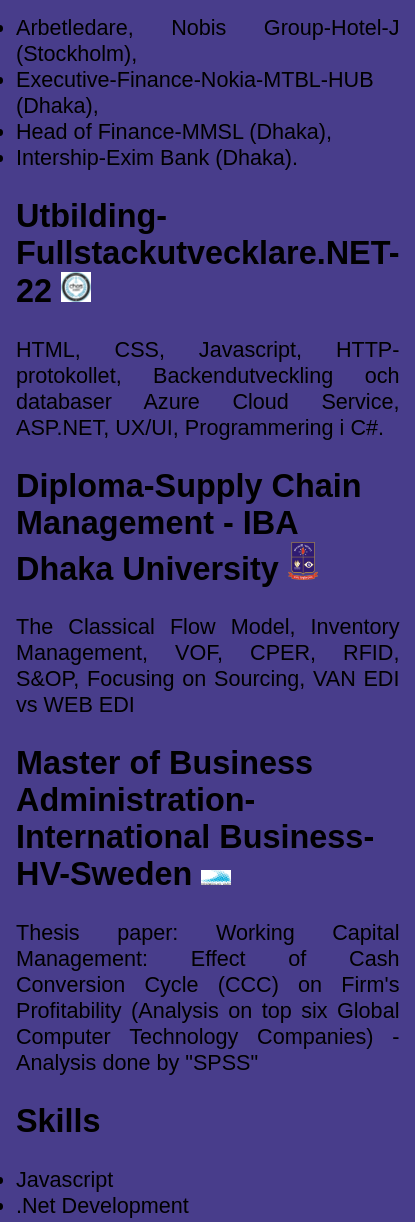
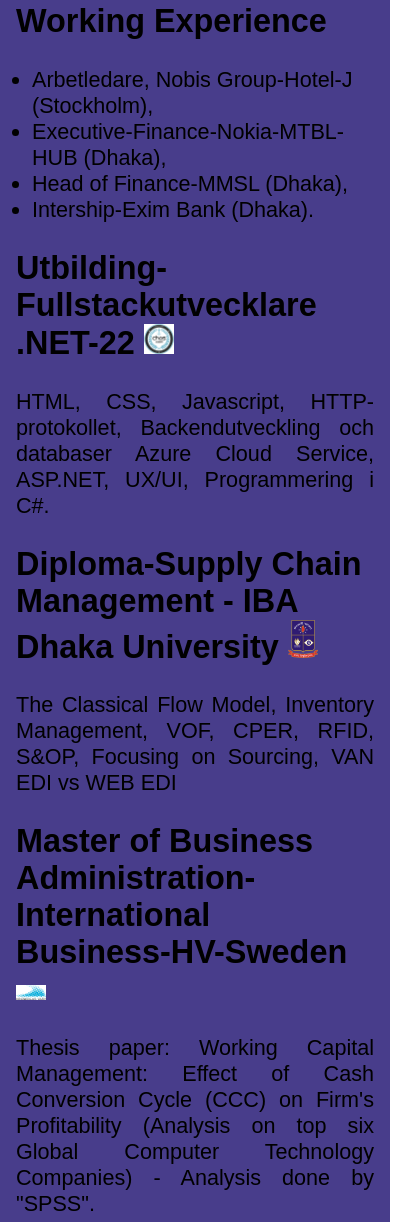
Before and after one commit to chasmkhasan/CV-Work-for-Chas, a plain HTML site: page resume.html in a window 390 px wide. Shown: the part 1541-2763 px from the top of the page, 415 px wide, since content can reach past the window. Drawn offline with Linux system fonts and the light colour scheme.

Commit message:
mobile responsive done in resume

```diff
--- a/resume.html
+++ b/resume.html
@@ -59,7 +59,7 @@
                         <h2>Md Kamrul Hasan</h2>
                     </div>
                     <img class="cv-picture" src="./gallery/MK-Hasan3.JPG" width="200" alt="MK Hasan">
-                    <div class="my-self">
+                    <div class="work-1">
                         <h2>Career Objectives</h2>
                     </div>
                     <div class="my-self-1">
@@ -75,29 +75,34 @@
                         awarded by Nokia EA Limited MTBL HUB. I have very well diploma from prestigious business
                         school on supply chain management.</p>
                     </div>
-                    <h2 class="my-self">Working Experience</h2>
-                    <div class="my-self-1">
-                        <ul>
+                    <h2 class="work-1">Working Experience</h2>
+                    <div>
+                        <ul class="work-2">
                             <li>Arbetledare, Nobis Group-Hotel-J (Stockholm),</li>
                             <li>Executive-Finance-Nokia-MTBL-HUB (Dhaka),</li>
                             <li>Head of Finance-MMSL (Dhaka),</li>
                             <li>Intership-Exim Bank (Dhaka).</li>
                         </ul>
                     </div>
-                    <h2 class="my-self">Utbilding-Fullstackutvecklare.NET-22 <a href="https://chasacademy.se/" target="_blank"><img src="gallery/chas-logo.png" width="30" alt="chas-logo"></a></h2>
-                    <div class="my-self-1">HTML, CSS, Javascript, HTTP-protokollet, Backendutveckling och databaser
-                        Azure Cloud Service, ASP.NET, UX/UI, Programmering i C#.</div>
-                    <h2 class="my-self">Diploma-Supply Chain Management - IBA Dhaka University <a href="https://www.iba-du.edu/" target="_blank"><img src="gallery/DU-logo.jpg" width="30" alt="du-logo"></a></h2>
-                    <div class="my-self-1">The Classical Flow Model, Inventory Management, VOF, CPER,
-                        RFID, S&OP, Focusing on Sourcing, VAN EDI vs WEB EDI </div>
-                    <h2 class="my-self">Master of Business Administration-International Business-HV-Sweden <a href="https://www.hv.se/en/" target="_blank"><img src="gallery/HV-logo.jpg" width="30" alt="hv-logo"></a></h2>
-                    <div class="my-self-1">Thesis paper: Working Capital Management: Effect of Cash
+                    <h2 class="work-1">Utbilding-Fullstackutvecklare .NET-22 <a href="https://chasacademy.se/" target="_blank"><img src="gallery/chas-logo.png" width="30" alt="chas-logo"></a></h2>
+                    <div class="my-self-1">
+                        <p>HTML, CSS, Javascript, HTTP-protokollet, Backendutveckling och databaser
+                        Azure Cloud Service, ASP.NET, UX/UI, Programmering i C#.</p>
+                    </div>
+                    <h2 class="work-1">Diploma-Supply Chain Management - IBA Dhaka University <a href="https://www.iba-du.edu/" target="_blank"><img src="gallery/DU-logo.jpg" width="30" alt="du-logo"></a></h2>
+                    <div class="my-self-1">
+                        <p>The Classical Flow Model, Inventory Management, VOF, CPER,
+                        RFID, S&OP, Focusing on Sourcing, VAN EDI vs WEB EDI</p>
+                    </div>
+                    <h2 class="work-1">Master of Business Administration-International Business-HV-Sweden <a href="https://www.hv.se/en/" target="_blank"><img src="gallery/HV-logo.jpg" width="30" alt="hv-logo"></a></h2>
+                    <div class="my-self-1">
+                        <p>Thesis paper: Working Capital Management: Effect of Cash
                         Conversion Cycle (CCC) on Firm's Profitability (Analysis on top six
-                        Global Computer Technology Companies) - Analysis done by "SPSS"
-                        </div>
-                    <h2 class="my-self">Skills</h2>
-                    <div class="my-self-1">
-                        <ul>
+                        Global Computer Technology Companies) - Analysis done by "SPSS".</p>
+                    </div>
+                    <h2 class="work-1">Skills</h2>
+                    <div>
+                        <ul class="work-2">
                             <li>Javascript</li>
                             <li>.Net Development</li>
                             <li>Advanced Programming with C#</li>
@@ -111,9 +116,9 @@
                             <li>Tally .ERP 9</li>
                         </ul>
                     </div>
-                    <h2 class="my-self">Awards</h2>
-                    <div class="my-self-1">
-                        <ul>
+                    <h2 class="work-1">Awards</h2>
+                    <div>
+                        <ul class="work-2">
                             <li>Best Senior Patrol Leader” - Dhaka Metropolitan - Bangladesh Boys Scout </li>
                             <li>“Overall Performance Award” Nokia-MTBL-HUB-Bangladesh</li>
                         </ul>
--- a/style.css
+++ b/style.css
@@ -265,6 +265,7 @@ ul {
 /* Resume-main start */
 .details-cv {
     text-align: center;
+    margin: auto;
     padding: 1rem;
     font-size: 0.9em;
 
@@ -290,12 +291,17 @@ ul {
     border-radius: 100%;
 }
 
-.my-self {
+.work-1 {
     text-align: left;
 }
 
 .my-self-1 {
     text-align: justify;
+}
+
+.work-2 {
+    padding-left: 1rem;
+    text-align: left;
 }
 
 /* Resume-main end */
```
